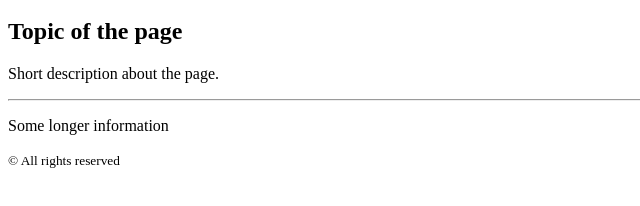
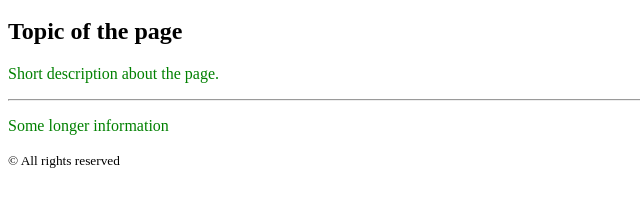
Before and after one commit to georgeo30/HTML-and-CSS-Course, a plain HTML site: page CSSExamples/example.html in a window 1280 px wide. Shown: the part 46-252 px from the top of the page, without its empty margins (0-640 px from the left). Drawn offline with Linux system fonts and the light colour scheme.

Commit message:
parent descendent combinattor

```diff
--- a/CSSExamples/css/exampleStyle.css
+++ b/CSSExamples/css/exampleStyle.css
@@ -9,3 +9,7 @@
 .active ~ a{
     font-weight: bold;
 }
+
+main p{
+    color: green;
+}
```
